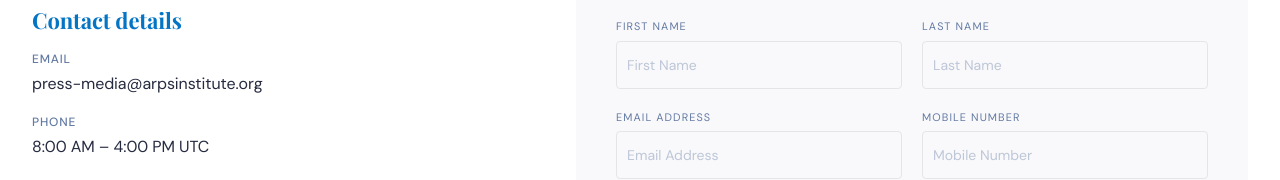
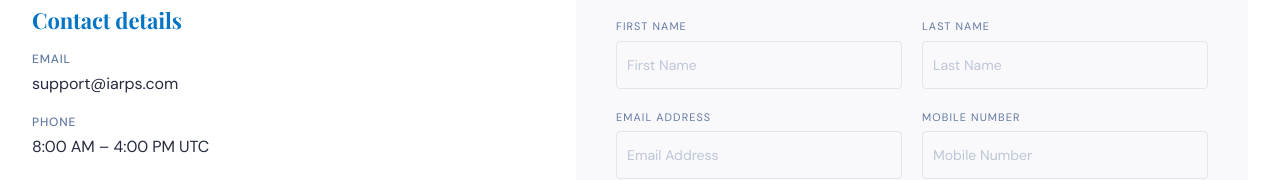
Before and after one commit to webabbey247/arspi, a Next.js app: page /contact in a window 1280 px wide. Shown: the part 730-910 px from the top of the page. Built offline with nearby package versions, Linux system fonts and the light colour scheme; no server answers; the database is empty.

Commit message:
fix: update contact email address

```diff
--- a/app/contact/page.tsx
+++ b/app/contact/page.tsx
@@ -41,7 +41,7 @@ const ContactPage = () => {
                   Email
                 </span>
                 <span className="font-body text-[0.9375rem] sm:text-[1rem] tracking-[-0.005em] leading-[1.7] font-normal text-[#262b40] break-all">
-                  press-media@arpsinstitute.org
+                 support@iarps.com
                 </span>
               </div>
 
```
